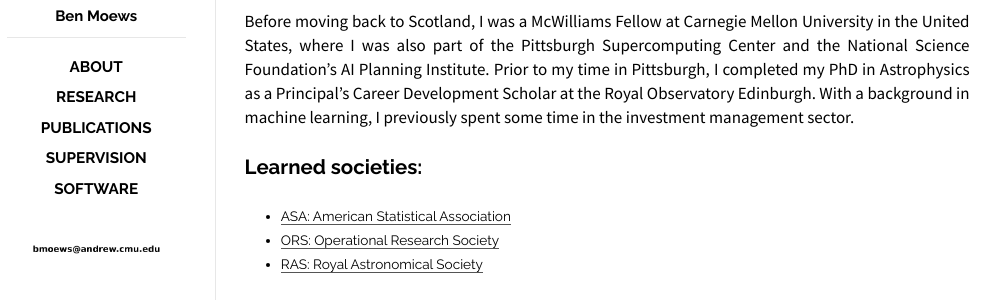
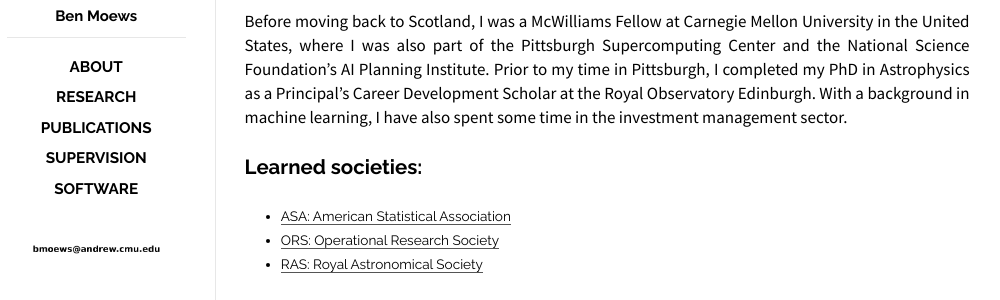
Before and after one commit to moews/moews.github.io, a Jekyll site: the page built from _posts/2017-03-27-about.md, in a window 1280 px wide. Shown: the part 183-483 px from the top of the page, without its empty margins (143-1143 px from the left). Built offline with Jekyll 4.4.1, drawn with Linux system fonts in a browser that asks for light colours.

Commit message:
Update 2017-03-27-about.md

```diff
--- a/_posts/2017-03-27-about.md
+++ b/_posts/2017-03-27-about.md
@@ -11,7 +11,7 @@
 
 Hi! I'm Ben, and I'm a Lecturer in Predictive Analytics at the University of Edinburgh.
 
-Before moving back to Scotland, I was a McWilliams Fellow at Carnegie Mellon University in the United States, where I was also part of the Pittsburgh Supercomputing Center and the National Science Foundation's AI Planning Institute. Prior to my time in Pittsburgh, I completed my PhD in Astrophysics as a Principal's Career Development Scholar at the Royal Observatory Edinburgh. With a background in machine learning, I previously spent some time in the investment management sector.
+Before moving back to Scotland, I was a McWilliams Fellow at Carnegie Mellon University in the United States, where I was also part of the Pittsburgh Supercomputing Center and the National Science Foundation's AI Planning Institute. Prior to my time in Pittsburgh, I completed my PhD in Astrophysics as a Principal's Career Development Scholar at the Royal Observatory Edinburgh. With a background in machine learning, I have also spent some time in the investment management sector.
 
 <!--Hi! I'm Ben, and I'm a Lecturer in Predictive Analytics at the University of Edinburgh. Before moving back to Scotland, I was a McWilliams Fellow at Carnegie Mellon University in the United States, where I was also part of the Pittsburgh Supercomputing Center and the National Science Foundation's AI Planning Institute. Prior to my time in Pittsburgh, I completed my PhD in Astrophysics as a Principal's Career Development Scholar at the Royal Observatory Edinburgh.-->
 
```
